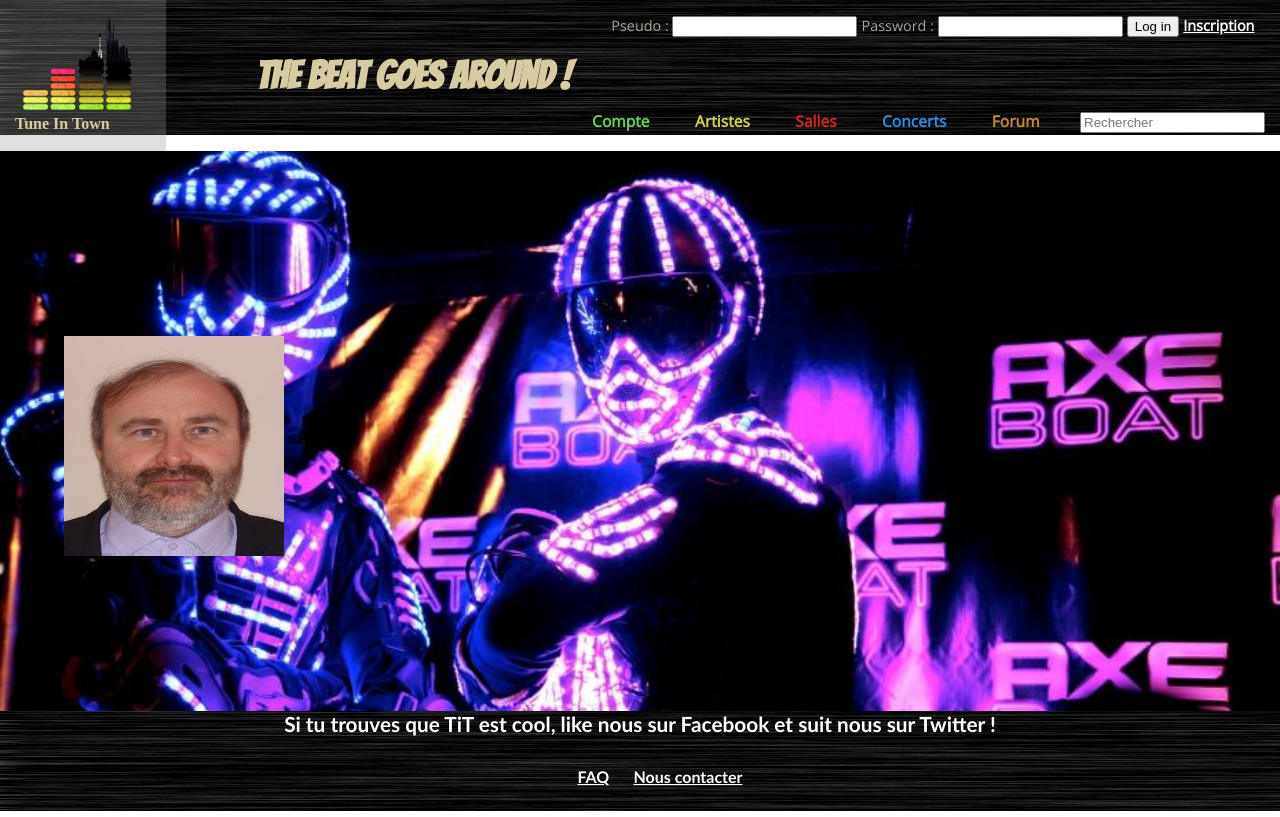
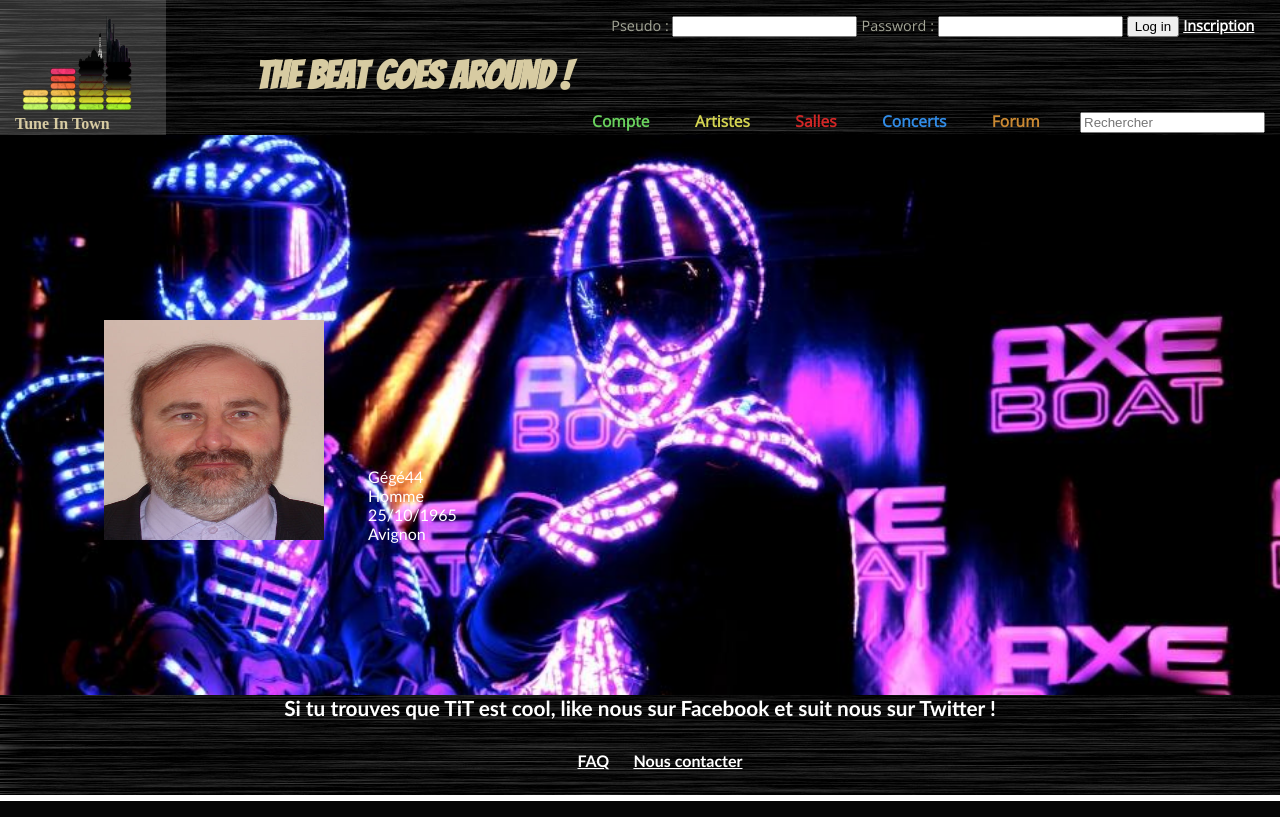
Before and after one commit to baptisteCapart/Site-Web, a PHP site: page /PageMembre.php in a window 1280 px wide. Run offline with PHP 8.4, Linux system fonts and the light colour scheme; some web fonts are replaced.

Commit message:
pagemembre

```diff
--- a/PageMembre.php
+++ b/PageMembre.php
@@ -11,15 +11,19 @@
 	<?php include("banniere.php"); ?>
 
 	<div id= "cover">
-			<ul>
+		<ul id="membre">
 			<li>
-					<li><div id= "membre">
+
 					<img src="images/membreexemple_opt.jpg" width="220" height="220" alt="Photo de Gérard" />
-					</div></li>
+
 			</li>
 			<li>
-					<li></li>
-					<li></li>
+				<ul id="donneesmembre">
+					<li>Gégé44</li>
+					<li>Homme</li>
+					<li>25/10/1965</li>
+					<li>Avignon</li>
+				</ul>
 			</li>
 		</ul>
 
--- a/pageMembrestyle.css
+++ b/pageMembrestyle.css
@@ -21,8 +21,19 @@ html, body
 #membre
 
 {
-position: absolute;
+	position: absolute;
 	bottom : 8%;
 	height :50%;
 	left: 5%;
 }
+
+#membre li
+{
+		display: inline-block;
+
+}
+#membre li li
+{
+	display: block;
+	color: white;
+}
```
Lines whose indentation alone changed are shown as unchanged.
